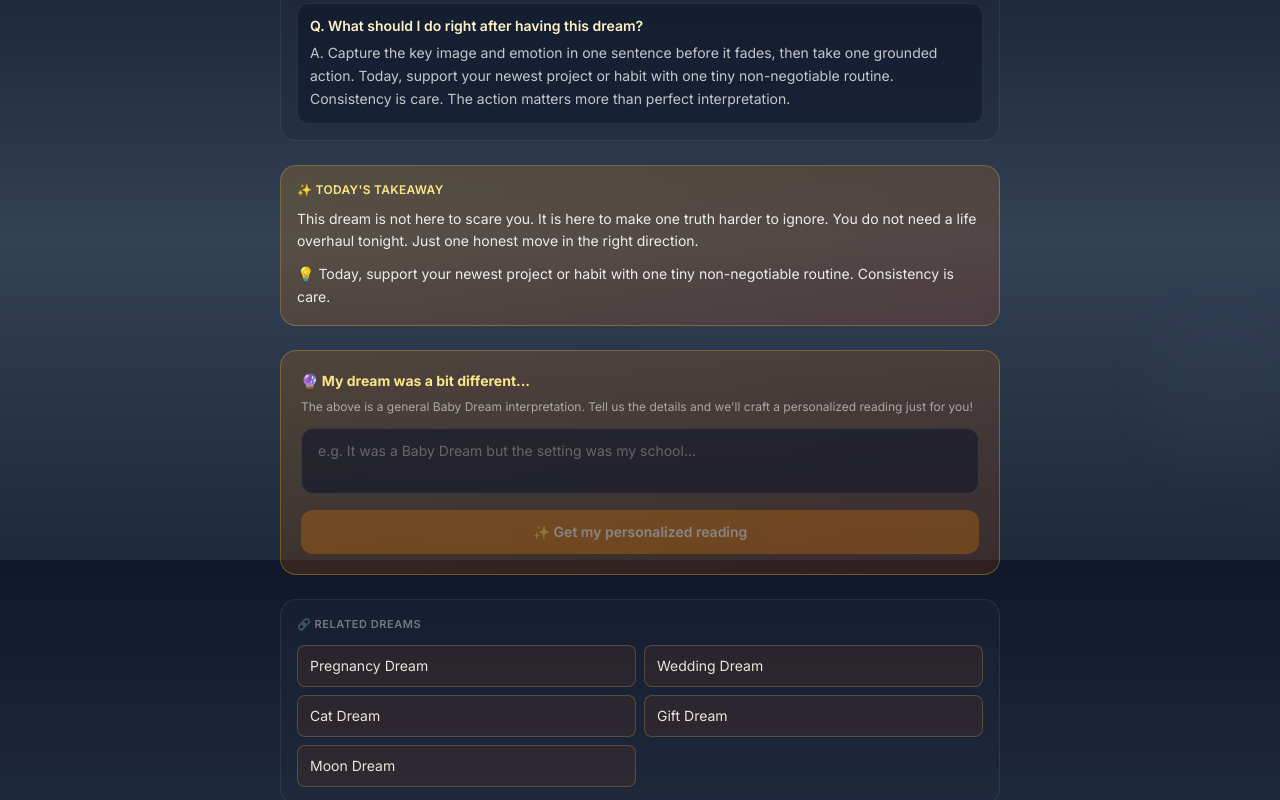
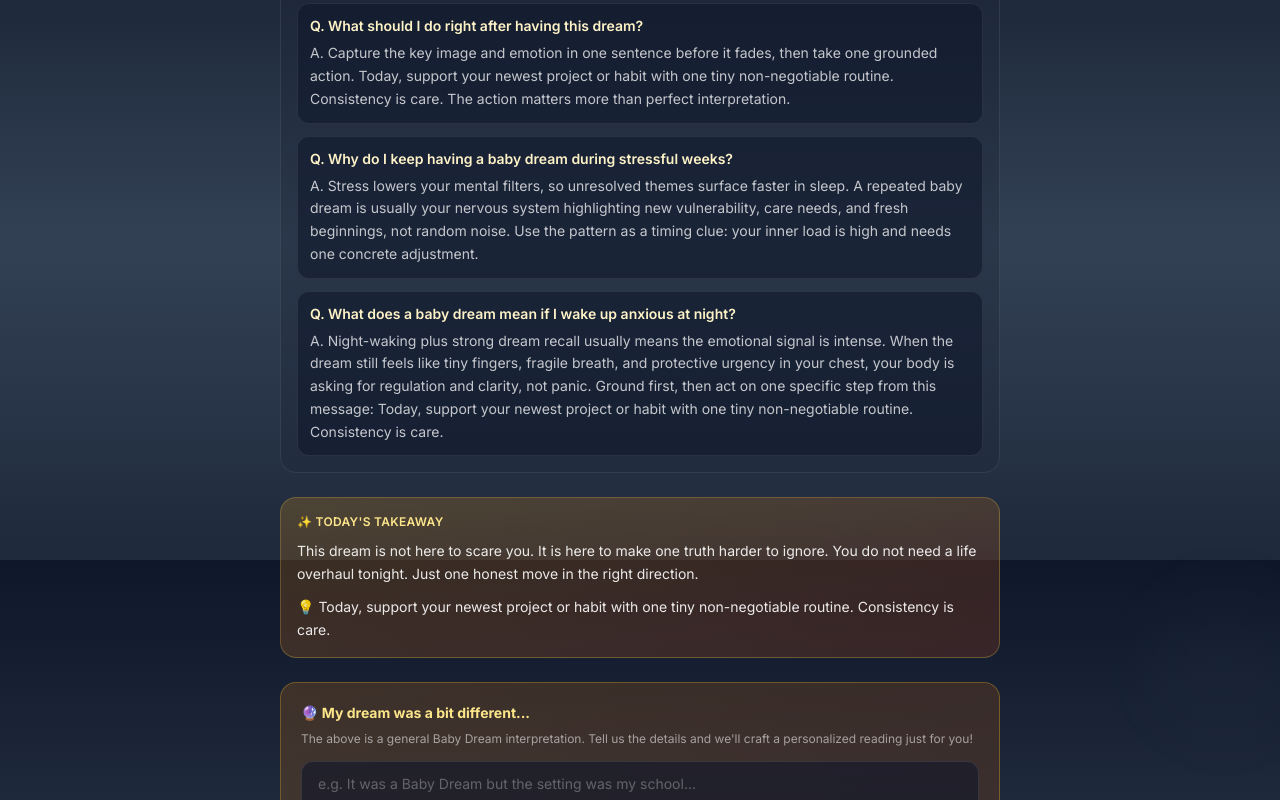
Before and after one commit to kiwi-content/dream-interpreter-en, a Next.js app: page /dream/baby-dream in a window 1280 px wide. Shown: the part 1840-2640 px from the top of the page. Built offline with nearby package versions, Linux system fonts and the light colour scheme.

Commit message:
Expand FAQ long-tail intents and diversify internal anchors

```diff
--- a/app/dream/[slug]/page.tsx
+++ b/app/dream/[slug]/page.tsx
@@ -61,6 +61,7 @@ function buildDreamContent(config: DreamConfig): string {
 
 function buildFAQs(config: DreamConfig): FAQItem[] {
   const dreamName = config.name.toLowerCase()
+  const keywordPhrase = config.keyword.includes('dream') ? config.keyword : `${config.keyword} dream`
 
   return [
     {
@@ -83,7 +84,27 @@ function buildFAQs(config: DreamConfig): FAQItem[] {
       question: 'What should I do right after having this dream?',
       answer: `Capture the key image and emotion in one sentence before it fades, then take one grounded action. ${config.actionTip} The action matters more than perfect interpretation.`,
     },
+    {
+      question: `Why do I keep having a ${keywordPhrase} during stressful weeks?`,
+      answer: `Stress lowers your mental filters, so unresolved themes surface faster in sleep. A repeated ${keywordPhrase} is usually your nervous system highlighting ${config.symbol}, not random noise. Use the pattern as a timing clue: your inner load is high and needs one concrete adjustment.`,
+    },
+    {
+      question: `What does a ${keywordPhrase} mean if I wake up anxious at night?`,
+      answer: `Night-waking plus strong dream recall usually means the emotional signal is intense. When the dream still feels like ${config.sensory}, your body is asking for regulation and clarity, not panic. Ground first, then act on one specific step from this message: ${config.actionTip}`,
+    },
   ]
+}
+
+function getRelatedAnchorText(name: string, index: number): string {
+  const topic = name.toLowerCase().includes('dream') ? name.toLowerCase() : `${name.toLowerCase()} dream`
+  const variants = [
+    `${name} meaning`,
+    `What this ${topic} means`,
+    `${name} interpretation`,
+    `${name} symbols explained`,
+    `Read this ${topic} guide`,
+  ]
+  return variants[index % variants.length]
 }
 
 const dreamConfigs: DreamConfig[] = [
@@ -1592,13 +1613,13 @@ export default function DreamDetailPage({ params }: { params: { slug: string } }
 
       <SectionCard label="Related Dreams" icon="🔗">
         <div className="grid sm:grid-cols-2 gap-2">
-          {relatedDreams.map((item) => (
+          {relatedDreams.map((item, index) => (
             <Link
               key={item.slug}
               href={`/dream/${item.slug}`}
               className="px-3 py-2.5 rounded-lg bg-amber-900/20 hover:bg-amber-800/30 border border-amber-200/20 hover:border-amber-200/40 text-amber-50/90 text-sm transition-colors"
             >
-              {item.name}
+              {getRelatedAnchorText(item.name, index)}
             </Link>
           ))}
         </div>
--- a/app/page.tsx
+++ b/app/page.tsx
@@ -25,6 +25,18 @@ const reviews = [
   { text: 'Shared it with all my friends!', stars: 5 },
   { text: 'I check every morning lol', stars: 4 },
 ]
+
+function getHomeAnchorText(name: string, index: number): string {
+  const topic = name.toLowerCase().includes('dream') ? name.toLowerCase() : `${name.toLowerCase()} dream`
+  const variants = [
+    `${name} meaning`,
+    `What does this ${topic} mean?`,
+    `${name} interpretation`,
+    `${name} symbols explained`,
+    `Read about ${topic}`,
+  ]
+  return variants[index % variants.length]
+}
 
 export default function Home() {
   const [messages, setMessages] = useState<Message[]>([{ role: 'assistant', content: INITIAL_MESSAGE }])
@@ -342,7 +354,7 @@ export default function Home() {
                   className="flex items-center gap-2 px-3 py-2.5 rounded-lg bg-amber-900/15 hover:bg-amber-800/25 border border-amber-200/20 hover:border-amber-200/40 text-amber-50/90 transition-all duration-300 text-xs font-medium backdrop-blur-sm"
                 >
                   {i < 3 && <span className="text-sm">{['🥇', '🥈', '🥉'][i]}</span>}
-                  <span>{item.name}</span>
+                  <span>{getHomeAnchorText(item.name, i)}</span>
                 </Link>
               ))}
             </div>
```
